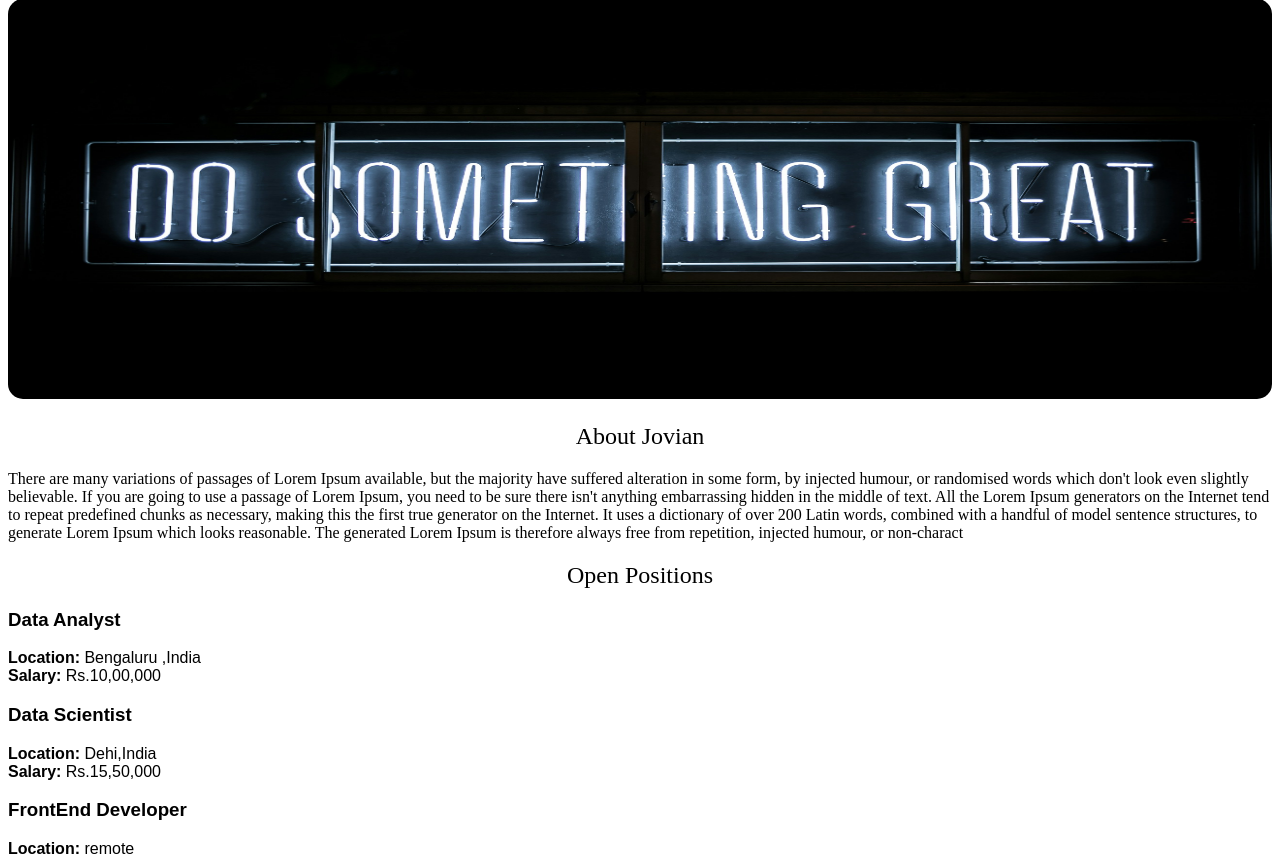
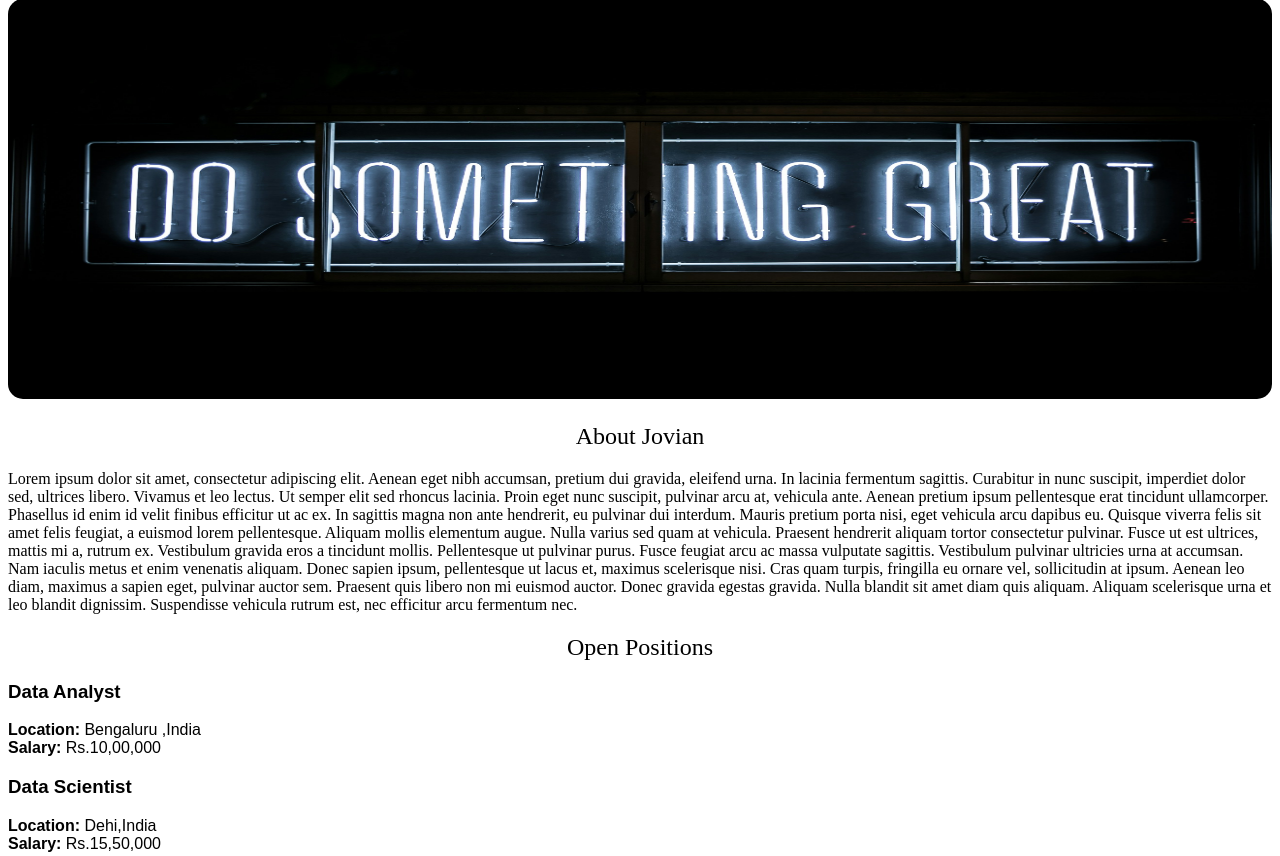
Before and after one commit to Student-Pavan/Python_Flask_, a Flask app: page / in a window 1280 px wide. Shown: the part 81-937 px from the top of the page. Run offline with Flask 3, Linux system fonts and the light colour scheme.

Commit message:
3rd update

```diff
--- a/templates/jobApplication.html
+++ b/templates/jobApplication.html
@@ -46,7 +46,12 @@
   <h1>{{company_name}} Carrers</h1>
   <img src="https://b6cc9d8e-dbc1-4907-99df-045e735d843a-00-2mesx1kp12j5k.spock.replit.dev:3001/static/banner.jpg" >
   <h2>About Jovian</h2>
-  <p>There are many variations of passages of Lorem Ipsum available, but the majority have suffered alteration in some form, by injected humour, or randomised words which don't look even slightly believable. If you are going to use a passage of Lorem Ipsum, you need to be sure there isn't anything embarrassing hidden in the middle of text. All the Lorem Ipsum generators on the Internet tend to repeat predefined chunks as necessary, making this the first true generator on the Internet. It uses a dictionary of over 200 Latin words, combined with a handful of model sentence structures, to generate Lorem Ipsum which looks reasonable. The generated Lorem Ipsum is therefore always free from repetition, injected humour, or non-charact</p>
+  <p>
+    Lorem ipsum dolor sit amet, consectetur adipiscing elit. Aenean eget nibh accumsan, pretium dui gravida, eleifend urna. In lacinia fermentum sagittis. Curabitur in nunc suscipit, imperdiet dolor sed, ultrices libero. Vivamus et leo lectus. Ut semper elit sed rhoncus lacinia. Proin eget nunc suscipit, pulvinar arcu at, vehicula ante. Aenean pretium ipsum pellentesque erat tincidunt ullamcorper. Phasellus id enim id velit finibus efficitur ut ac ex. In sagittis magna non ante hendrerit, eu pulvinar dui interdum. Mauris pretium porta nisi, eget vehicula arcu dapibus eu. Quisque viverra felis sit amet felis feugiat, a euismod lorem pellentesque.
+
+    Aliquam mollis elementum augue. Nulla varius sed quam at vehicula. Praesent hendrerit aliquam tortor consectetur pulvinar. Fusce ut est ultrices, mattis mi a, rutrum ex. Vestibulum gravida eros a tincidunt mollis. Pellentesque ut pulvinar purus. Fusce feugiat arcu ac massa vulputate sagittis. Vestibulum pulvinar ultricies urna at accumsan. Nam iaculis metus et enim venenatis aliquam. Donec sapien ipsum, pellentesque ut lacus et, maximus scelerisque nisi.
+
+    Cras quam turpis, fringilla eu ornare vel, sollicitudin at ipsum. Aenean leo diam, maximus a sapien eget, pulvinar auctor sem. Praesent quis libero non mi euismod auctor. Donec gravida egestas gravida. Nulla blandit sit amet diam quis aliquam. Aliquam scelerisque urna et leo blandit dignissim. Suspendisse vehicula rutrum est, nec efficitur arcu fermentum nec.</p>
   <h2>Open Positions</h2>
   {% for job in jobs %}
     <div style="font-family:sans-serif">
```
